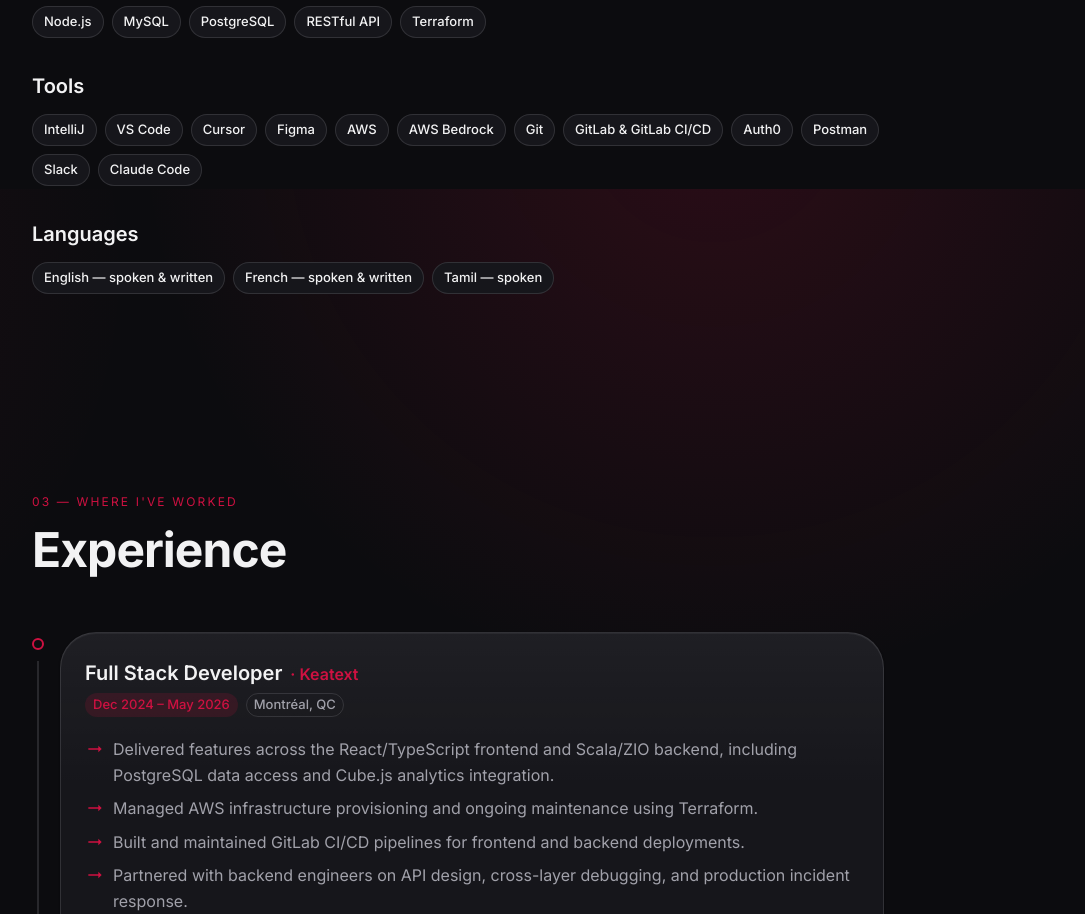
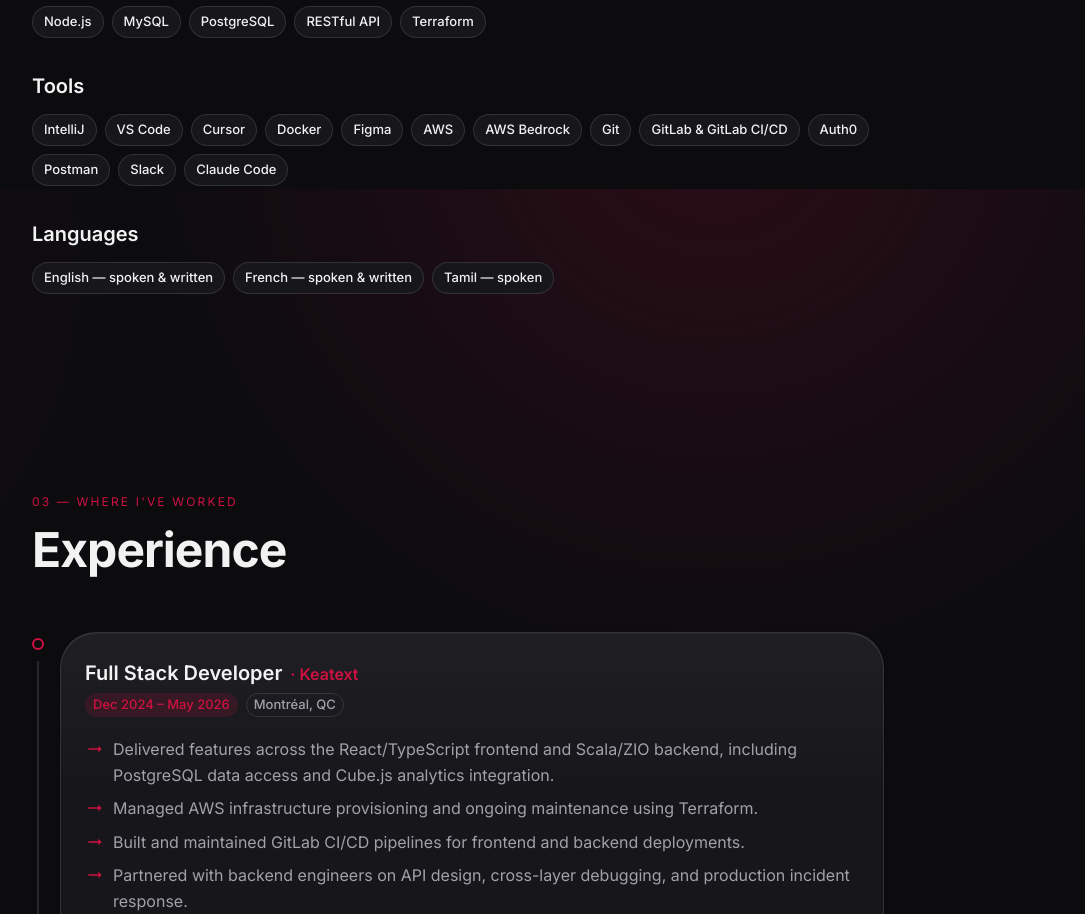
Before and after one commit to ArunrajAdlee/arunrajadlee.github.io, a React (Vite) app: page / in a window 1280 px wide. Shown: the part 2211-3125 px from the top of the page, without its empty margins (182-1267 px from the left). Built offline with nearby package versions, Linux system fonts and the light colour scheme.

Commit message:
#16 Update my cv and skills to include Docker

```diff
--- a/src/data/resume.ts
+++ b/src/data/resume.ts
@@ -47,6 +47,7 @@ const resume: Resume = {
         'IntelliJ',
         'VS Code',
         'Cursor',
+        'Docker',
         'Figma',
         'AWS',
         'AWS Bedrock',
```
Also changed, not shown: 1 other file (tests, documents, lock files or other folders).
